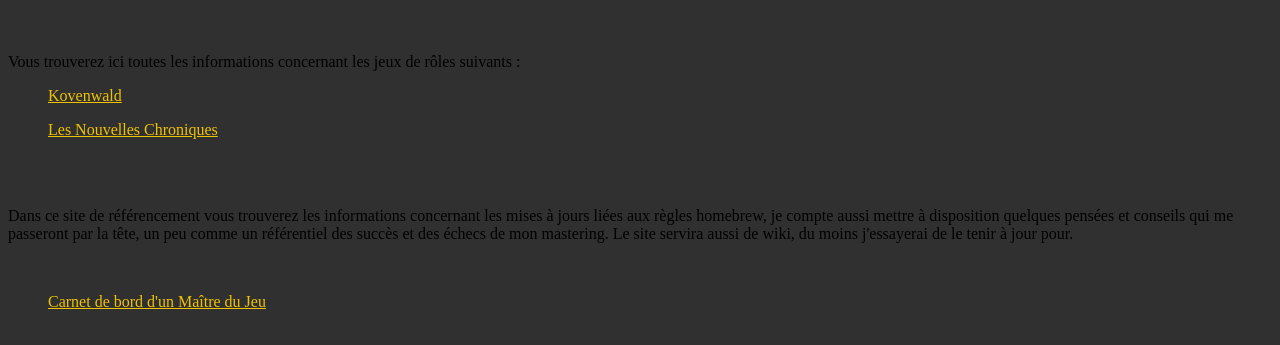
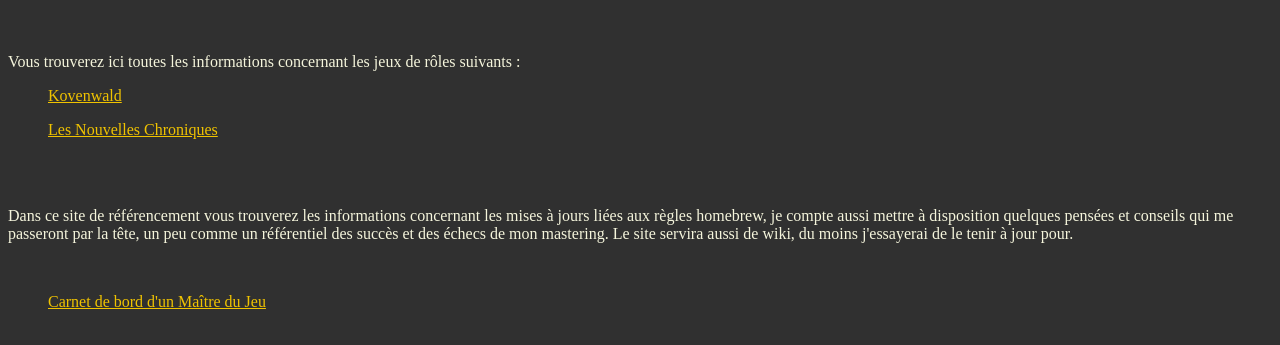
Before and after one commit to JasonHdt/MonSite, a plain HTML site: page index.html in a window 1280 px wide. Shown: the part 87-432 px from the top of the page. Drawn offline with Linux system fonts and the light colour scheme.

Commit message:
Text color

```diff
--- a/css/style.css
+++ b/css/style.css
@@ -1,3 +1,6 @@
+p{
+    color:beige
+}
 a {
     color:#f0c300
 }
```
